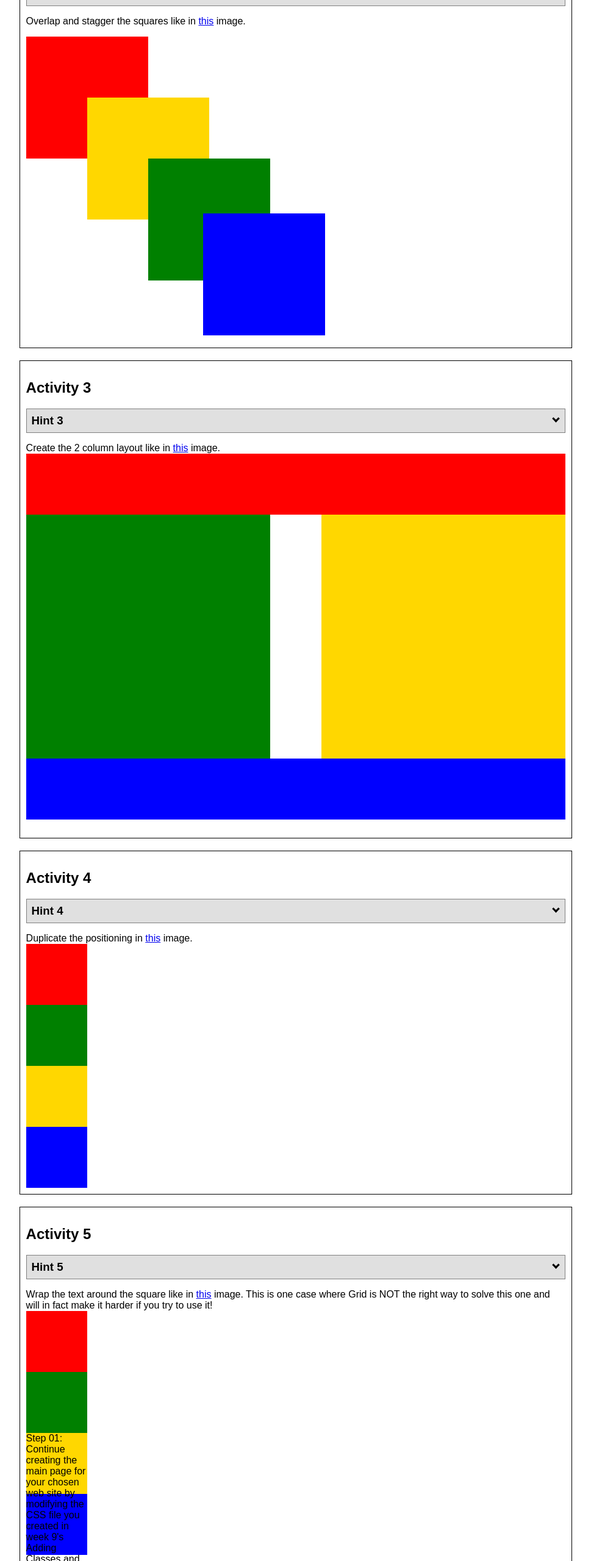
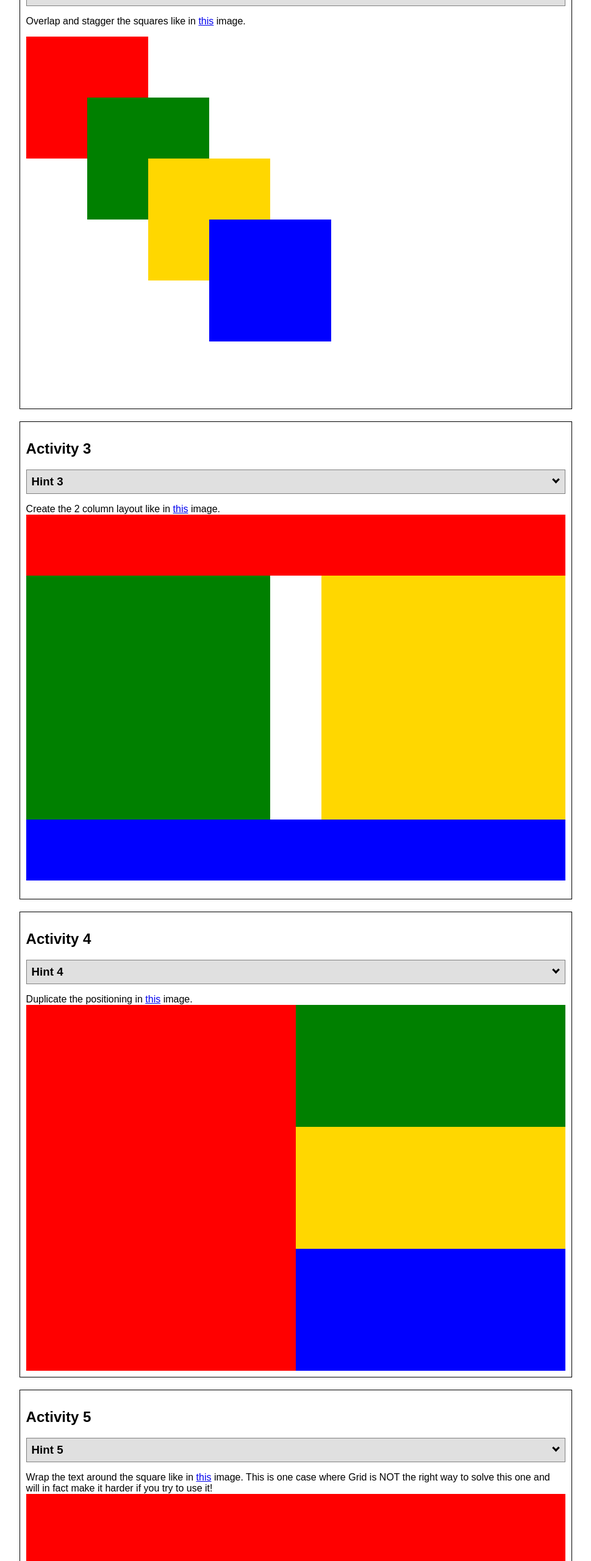
Before and after one commit to cuxogarrido/wdd130, a plain HTML site: page positioning.html in a window 1280 px wide. Shown: the part 1746-4306 px from the top of the page at 61% size, without its empty margins (155-1124 px from the left). Drawn offline with Linux system fonts and the light colour scheme.

Commit message:
workdone

```diff
--- a/positionstyles.css
+++ b/positionstyles.css
@@ -42,8 +42,8 @@
 .content2 {
   /* This is the parent of the activity 2 boxes. */
   display: grid;
-  grid-template-columns: 250px 250px;
-  grid-template-rows: 250px 250px;
+  grid-template-columns: repeat(6,100px);
+  grid-template-rows: repeat(6,100px);
 
 
 
@@ -51,41 +51,45 @@
 
 
 .red2 {
-  width: 200px;
-  height: 200px;
+  width: 100%;
+  height: 100%;
   background-color: red;
-  grid-area: 1/1/2/2;
-  z-index: 1;
+  grid-column: 1/3;
+  grid-row: 1/3;
+
 
 
 
 }
 .green2 {
 
-  width: 200px;
-  height: 200px;
+  width: 100%;
+  height: 100%;
   background-color: green;
-  margin-top: 200px;
-  margin-left: -50px;
-  z-index: 3;
+  grid-column: 2/4;
+  grid-row: 2/4;
+
+
+
 
 }
 .yellow2 {
-  width: 200px;
-  height: 200px;
+  width: 100%;
+  height: 100%;
   background-color: gold;
-  margin-top: -150px;
-  margin-left: 100px;
-  z-index: 2;
+  grid-column: 3/5;
+  grid-row: 3/5;
+
 
 
 }
 .blue2 {
-  width: 200px;
-  height: 200px;
+  width: 100%;
+  height: 100%;
   background-color: blue;
-  margin: 40px;
-  z-index: 4;
+  grid-column: 4/6;
+  grid-row: 4/6;
+
 }
 /* Activity 3 styles */
 .content3 {
@@ -126,26 +130,31 @@
 /* Activity 4 styles */
 .content4 {
   /* This is the parent of the activity 4 boxes. */
-  height: 400px;
+  height: 600px;
+  display: grid;
+  grid-template-columns: 1fr 1fr;
+  grid-template-rows: 1fr 1fr 1fr;
 }
 .red4 {
-  width: 100px;
-  height: 100px;
+  width: 100%;
+  height: 100%;
   background-color: red;
+  grid-column: 1/2;
+  grid-row: 1/4;
 }
 .green4 {
-  width: 100px;
-  height: 100px;
+  width: 100%;
+  height: 100%;
   background-color: green;
 }
 .yellow4 {
-  width: 100px;
-  height: 100px;
+  width: 100%;
+  height: 100%;
   background-color: gold;
 }
 .blue4 {
-  width: 100px;
-  height: 100px;
+  width: 100%;
+  height: 100%;
   background-color: blue;
 }
 /* Activity 5 styles */
@@ -154,50 +163,71 @@
   height: 400px;
 }
 .red5 {
-  width: 100px;
-  height: 100px;
+  width: 100%;
+  height: 150px;
   background-color: red;
 }
 .green5 {
-  width: 100px;
-  height: 100px;
+  width: 150px;
+  height: 150px;
   background-color: green;
+  float: left;
 
 }
 .yellow5 {
-  width: 100px;
-  height: 100px;
+  width: 100%;
+  height: fit-content;
   background-color: gold;
+
 
 }
 .blue5 {
-  width: 100px;
-  height: 100px;
+  width: 100%;
+  height: 150px;
   background-color: blue;
 }
 /* Activity 6 styles */
 .content6 {
   /* This is the parent of the activity 6 boxes. */
+
+  display: grid;
+  grid-template-columns: repeat(6,100px);
+  grid-template-rows: repeat(6,100px);
 }
+
 .red6 {
-  width: 100px;
-  height: 100px;
+  width: 100%;
+  height: 100%;
   background-color: red;
+  grid-column: 1/5;
+  grid-row: 1/3;
+  z-index: 0;
 }
 .green6 {
-  width: 100px;
-  height: 100px;
+  width: 100%;
+  height: 100%;
   background-color: green;
+  grid-column: 1/3;
+  grid-row: 5/7;
+  z-index: 2;
+
 }
 .yellow6 {
-  width: 100px;
-  height: 100px;
+  width: 100%;
+  height: 100%;
   background-color: gold;
+  grid-row: 3/7;
+  grid-column:5/7 ;
+  z-index: 2;
 }
 .blue6 {
-  width: 100px;
-  height: 100px;
+  width: 100%;
+  height: 100%;
   background-color: blue;
+  grid-column: 2/6;
+  grid-row: 2/6;
+  z-index: 1;
+
 }
 
 
```
